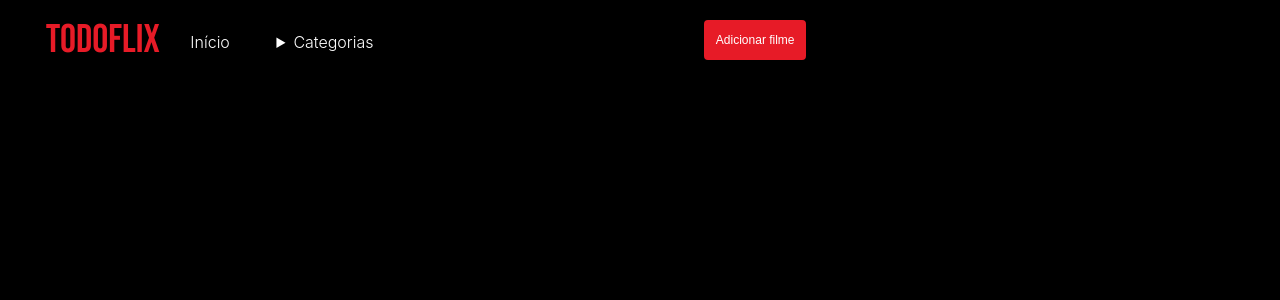
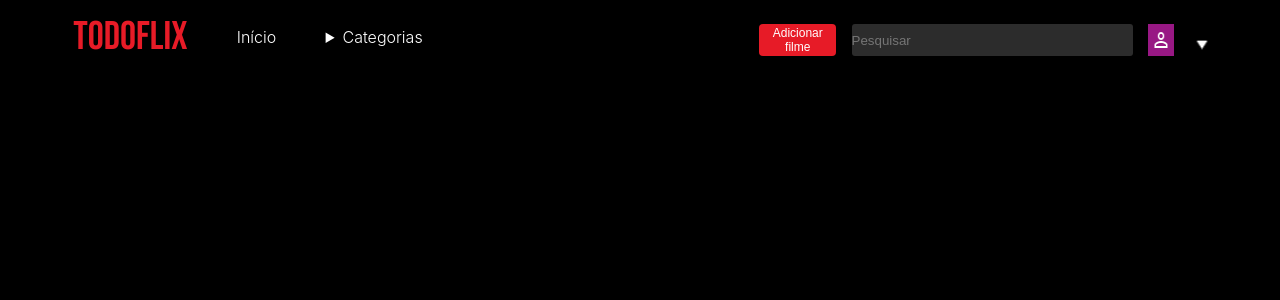
Before and after one commit to leovantine/TODOFLIX-MOD2, a React (Create React App) app: page / in a window 1280 px wide. Shown: the top 300 px of the page. Built offline with nearby package versions, Linux system fonts and the light colour scheme.

Commit message:
Still styling the header

```diff
--- a/src/App.js
+++ b/src/App.js
@@ -1,4 +1,12 @@
 import React, {Component } from 'react'
+import Usericon from "./Imagens/Usericon.png"
+import Iconuser from "./Imagens/Iconuser.png"
+import {
+  BrowserRouter as Router,
+  Routes,
+  Route,
+  Link
+} from "react-router-dom"
 import styled from 'styled-components'
 import {createGlobalStyle} from 'styled-components'
 
@@ -7,16 +15,24 @@ const GlobalStyle = createGlobalStyle`
   margin: 0;
   padding: 0;
   box-sizing: border-box;
-} body{
+}
+body{
+  width: 100%;
   background-color: #000;
 }
 `
 const Header = styled.div`
 display: flex;
-justify-content: space-around;
-width: 28vw;
-margin: 2vh;
-margin-left: 3vw;
+justify-content: space-between;
+width: 100vw;
+`
+const Home = styled.div`
+display: flex;
+justify-content: space-evenly;
+width: 35vw;
+height: 2vw;
+align-items: center;
+margin: 3vh;
 `
 const Title = styled.h1`
 font-family: 'Bebas Neue', cursive;
@@ -24,10 +40,7 @@ font-weight: 200;
 font-size: 40px;
 color: #E71B27;
 `
-const Home = styled.div`
-margin: 2vh;
-`
-const Paragraph = styled.p`
+const Homepage = styled.p`
 color: #fff;
 font-weight: 300;
 &:hover{
@@ -35,91 +48,79 @@ font-weight: 300;
   font-weight: 400;
 }
 `
-const DetailsDiv = styled.div`
-margin: 2vh;
-`
 const Details = styled.details`
 color: #fff;
 `
-const Category = styled.summary`
+const List = styled.summary`
 font-weight: 300;
 &:hover{
   cursor: pointer;
   font-weight: 400;
 }
 `
-const All = styled.summary`
-font-weight: 300;
-&:hover{
-  cursor: pointer;
-  font-weight: 400;
-}
-`
-const Favorite = styled.summary`
-font-weight: 300;
-&:hover{
-  cursor: pointer;
-  font-weight: 400;
-}
-`
-const Watched = styled.summary`
-font-weight: 300;
-&:hover{
-  cursor: pointer;
-  font-weight: 400;
-}
-`
-const Add = styled.summary`
-font-weight: 300;
-&:hover{
-  cursor: pointer;
-  font-weight: 400;
-}
-`
-const Options = styled.div`
+const Optionsdiv = styled.div`
 display: flex;
-justify-content: flex-end;
-
+justify-content: space-evenly;
+width: 40%;
+margin: 3vh;
 `
 const Button = styled.button`
-position: relative;
-margin-left: 55vw;
-bottom: 8vh;
-border: solid #E71B27;
+width: 6vw;
+height: 4vh;
+font-size: 12px;
+color: #fff;
+background-color: #E71B27;
+border: none;
 border-radius: 4px;
-width: 8vw;
-height: 5vh;
-font-size: 12px;
-font-weight: 300;
-background-color: #E71B27;
-color: #fff;
 &:hover{
   cursor: pointer;
 }
 `
+const Search = styled.input`
+width: 22vw;
+height: 4vh;
+background-color: #2C2C2C;
+border: none;
+border-radius: 3px;
+
+`
+const Img = styled.img`
+width: 2vw;
+height: 4vh;
+`
+const NdImg = styled.img`
+width: 2vw;
+height: 5vh;
+margin-right: 2vw;
+`
 export default class App extends Component {
   render(){
     return(
-      <div>
+      <Router>
         <GlobalStyle/>
 
         <Header>
+          <Home>
         <Title>TODOFLIX</Title>
-        <Home>
-        <Paragraph>Início</Paragraph>
+        <Homepage>Início</Homepage>
+        <Details>
+          <List>Categorias</List>
+          <List>Todos</List>
+          <List>Favoritos</List>
+          <List>Já vistos</List>
+          <List>Adicionados</List>
+        </Details>
         </Home>
-        <DetailsDiv>
-        <Details>
-          <Category>Categorias</Category>
-          <All>Todos</All>
-          <Favorite>Favoritos</Favorite>
-          <Watched>Já vistos</Watched>
-          <Add>Adicionados</Add>
-        </Details>
-        </DetailsDiv>
+        <Optionsdiv>
+          <Button>Adicionar filme</Button>
+          <Search type="text" placeholder="Pesquisar"/>
+          <Img src={Usericon} alt="User icon"/>
+          <NdImg src={Iconuser} alt="User button"/>
+          </Optionsdiv>
         </Header>
-        <Button>Adicionar filme</Button>
-        </div>
+
+
+        </Router>
     )
   }
 }
```
Also changed, not shown: src/Imagens/Iconuser.png (added), src/Imagens/Usericon.png (added).
